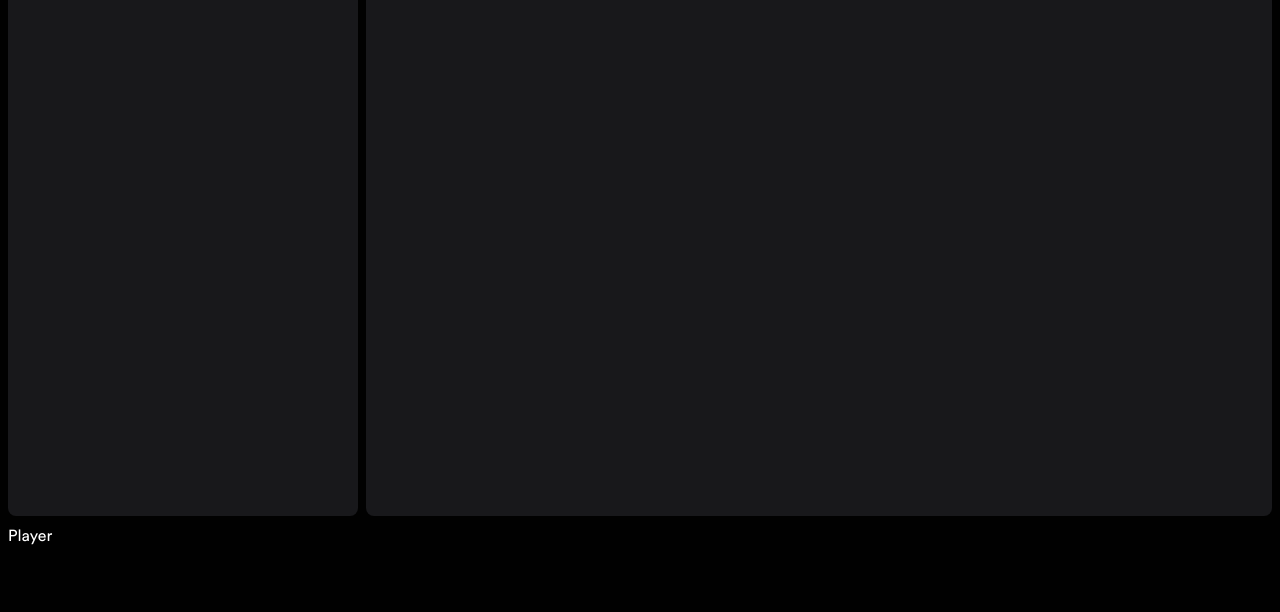
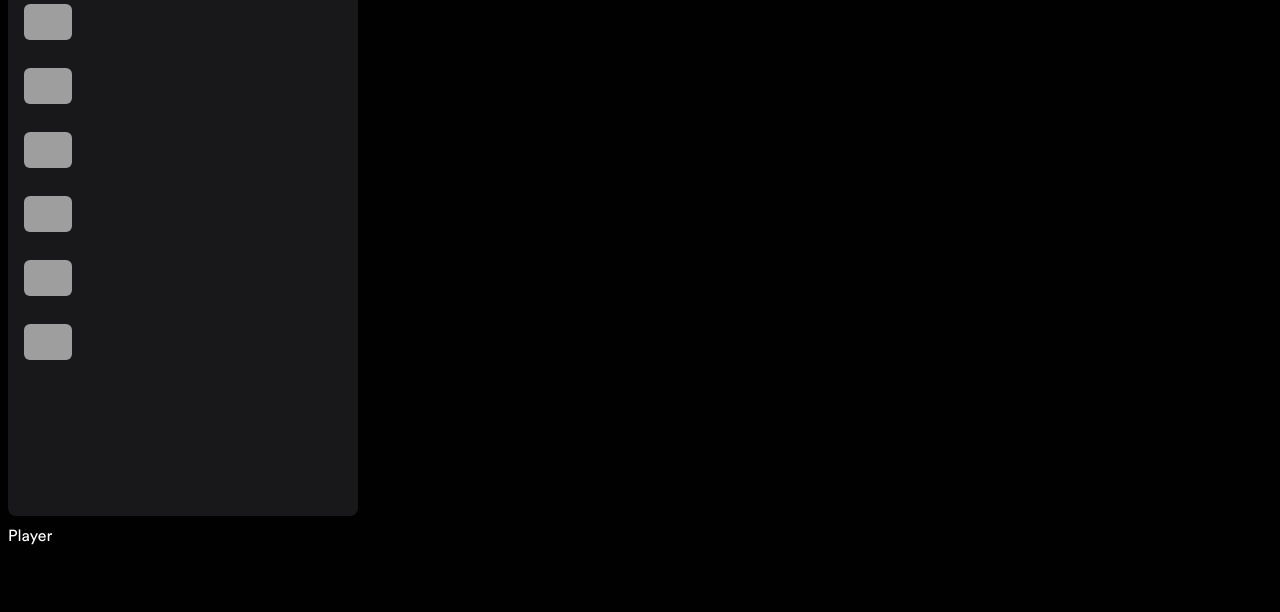
Before and after one commit to ImYetiDev/clon-spotify, an Astro site: page / in a window 1280 px wide. Shown: the part 188-800 px from the top of the page. Built offline with nearby package versions, Linux system fonts and the light colour scheme; Astro itself is replaced by a stand-in of ours; grey boxes are pictures that could not be loaded.

Commit message:
feat: update AsideMenu with dynamic playlist rendering and improve layout structure

```diff
--- a/src/components/AsideMenu.astro
+++ b/src/components/AsideMenu.astro
@@ -1,15 +1,18 @@
 ---
-import HomeIcon from "../icons/Home.astro";
-import LibraryIcon from "../icons/Library.astro";
-import SearchIcon from "../icons/Search.astro";
+import HomeIcon from "@/icons/Home.astro";
+import LibraryIcon from "@/icons/Library.astro";
+import SearchIcon from "@/icons/Search.astro";
 import SideMenuItem from "./SideMenuItem.astro";
+import SideMenuCard from "./SideMenuCard.astro";
+
+import { playlists } from "@/lib/data";
 ---
 
 <nav class="flex flex-col flex-1 gap-2">
   <div class="bg-zinc-900 p-2 rounded-lg">
     <ul>
       <SideMenuItem href="/">
-                <HomeIcon  />
+        <HomeIcon />
         Home
       </SideMenuItem>
 
@@ -26,6 +29,10 @@
         <LibraryIcon />
         Tu Biblioteca
       </SideMenuItem>
+
+      {
+        playlists.map(playlist => <SideMenuCard playlist={playlist} />)
+      }
     </ul>
   </div>
 </nav>
--- /dev/null
+++ b/src/components/SideMenuCard.astro
@@ -0,0 +1,25 @@
+---
+import type { Playlist } from "@/lib/data";
+
+interface Props {
+  playlist: Playlist;
+}
+
+const { playlist } = Astro.props;
+const { id, cover, artists, color, title } = playlist;
+
+const artistsString = artists.join(", ");
+---
+
+<a
+  href={`/playlist/${id}`}
+  class="playlist-item flex relative p-2 overflow-hidden items-center gap-5 rounded-md hover:bg-zinc-500"
+>
+  <picture class="h-12 w-12 flex-none">
+    <img
+      src={cover}
+      alt={`Cover of ${title} by ${artistsString}`}
+      class="object-cover rounded-md"
+  />
+  </picture>
+</a>
--- a/src/layouts/Layout.astro
+++ b/src/layouts/Layout.astro
@@ -22,14 +22,13 @@
 		<div id="app" class="relative h-screen p-2 gap-2">
 			<aside class="[grid-area:aside] flex-col flex overflow-y-auto">
 				<AsideMenu />
+
+				<main class="[grid-area:main] rounded-lg bg-zinc-900 overflow-y-auto">
+					<slot />
+				</main>
 			</aside>
 
-			<main class="[grid-area:main] rounded-lg bg-zinc-900 overflow-y-auto">
-				Main
-			</main>
-
 			<footer class="[grid-area:player] min-h-[80px]">Player</footer>
-			<slot />
 		</div>
 	</body>
 </html>
```
Also changed, not shown: tsconfig.json (+24 -2 lines). Lines whose indentation alone changed are shown as unchanged.
